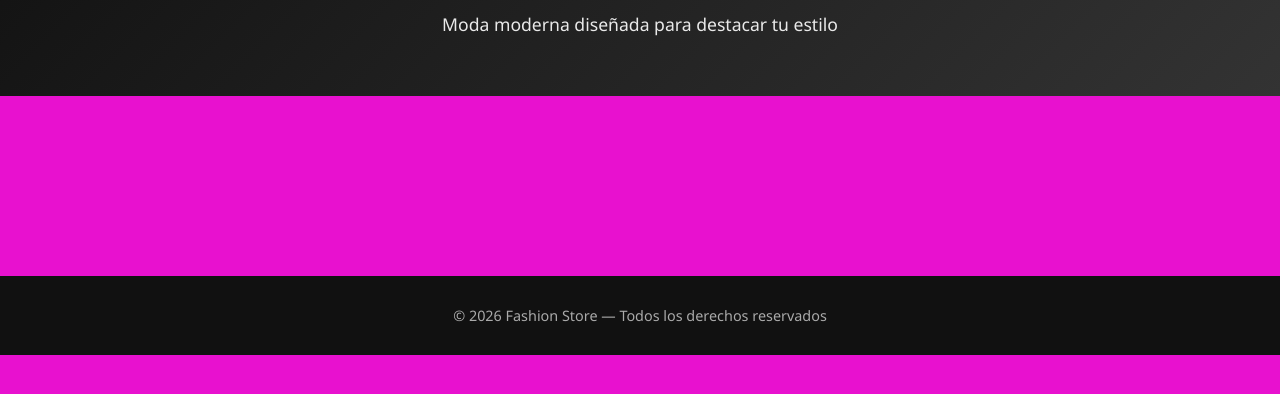
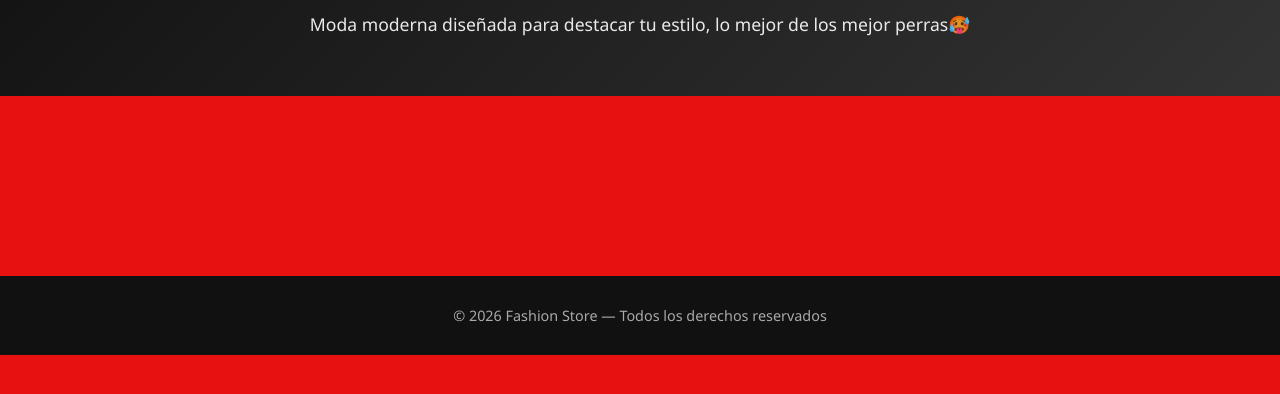
Before and after one commit to elpepe12987987/fashion-store, a plain HTML site: page index.html in a window 1280 px wide. Shown: the part 128-522 px from the top of the page. Drawn offline with Linux system fonts and the light colour scheme.

Commit message:
Probando cambios

```diff
--- a/index.html
+++ b/index.html
@@ -9,7 +9,7 @@
     :root {
       --primary: #111;
       --secondary: #c49b63;
-      --background: #e811cf;
+      --background: #e81111;
       --card-bg: #ffffff;
       --text: #222;
     }
@@ -175,7 +175,7 @@
 <header>
   <button class="admin-login-btn" onclick="loginAdmin()">Admin</button>
   <h1>Fashion Store</h1>
-  <p>Moda moderna diseñada para destacar tu estilo</p>
+  <p>Moda moderna diseñada para destacar tu estilo, lo mejor de los mejor perras🥵</p>
 </header>
 
 <main>
```
